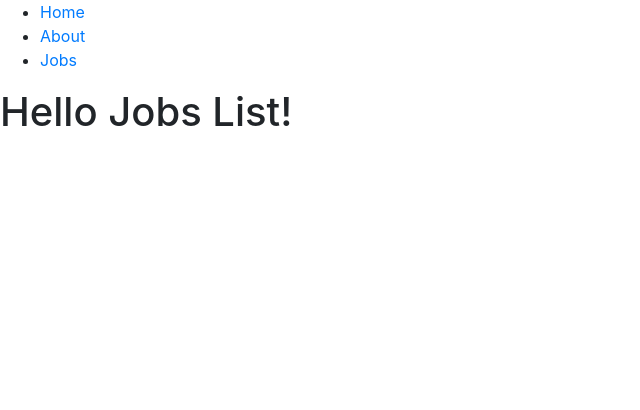
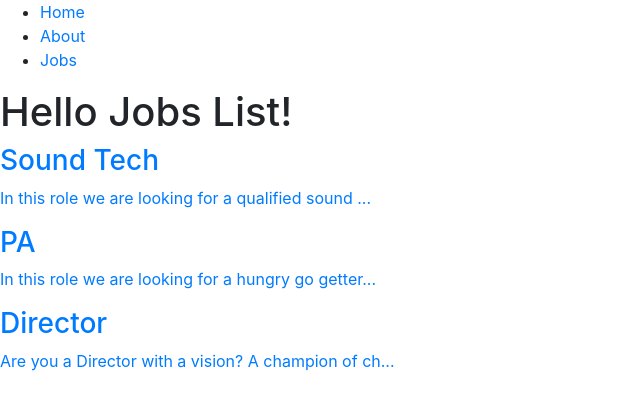
Before and after one commit to amakaanikwe/bric_sheets_react, a React (Create React App) app: page /job-list in a window 1280 px wide. Shown: the top 410 px of the page, without its empty margins (0-640 px from the left). Built offline with nearby package versions, Linux system fonts and the light colour scheme.

Commit message:
Created and linked posts in JobsList

```diff
--- a/src/Components/Job_Search/JobsList.jsx
+++ b/src/Components/Job_Search/JobsList.jsx
@@ -1,9 +1,17 @@
 import React from 'react';
+import samplePosts from './samplePosts';
+import { Link } from "react-router-dom";
 
 const JobsList = () => (
     <>
     <header>
         <h1>Hello Jobs List!</h1>
+        {samplePosts.map((job, key) => (
+          <Link key={key} to={`/job/${job.name}`}>
+            <h3>{job.title}</h3>
+            <p>{job.job_info.substring(0, 50)}...</p>
+          </Link>
+        ))}
     </header>
   </>
 )
```
